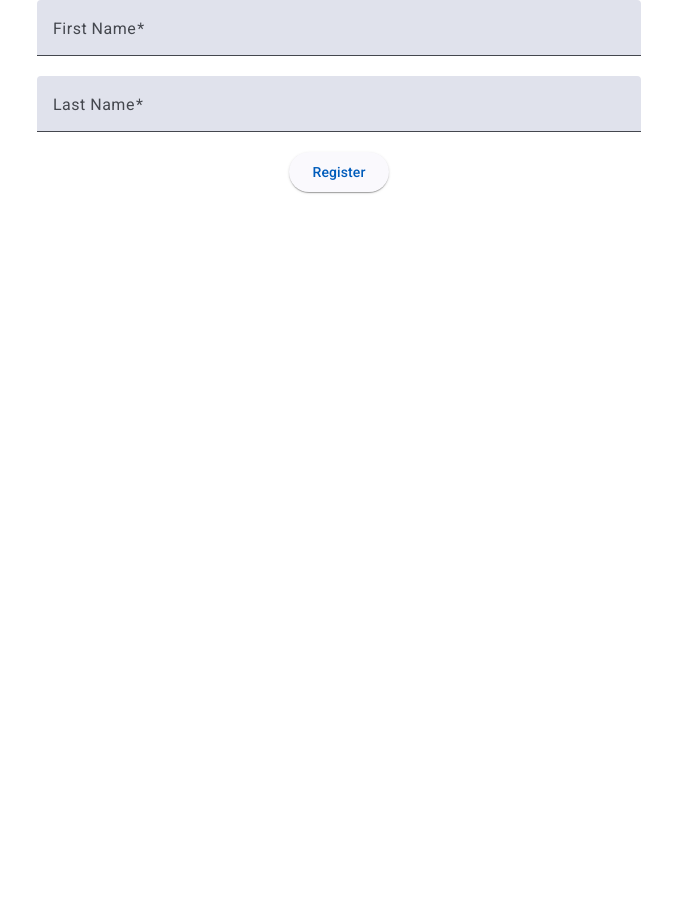
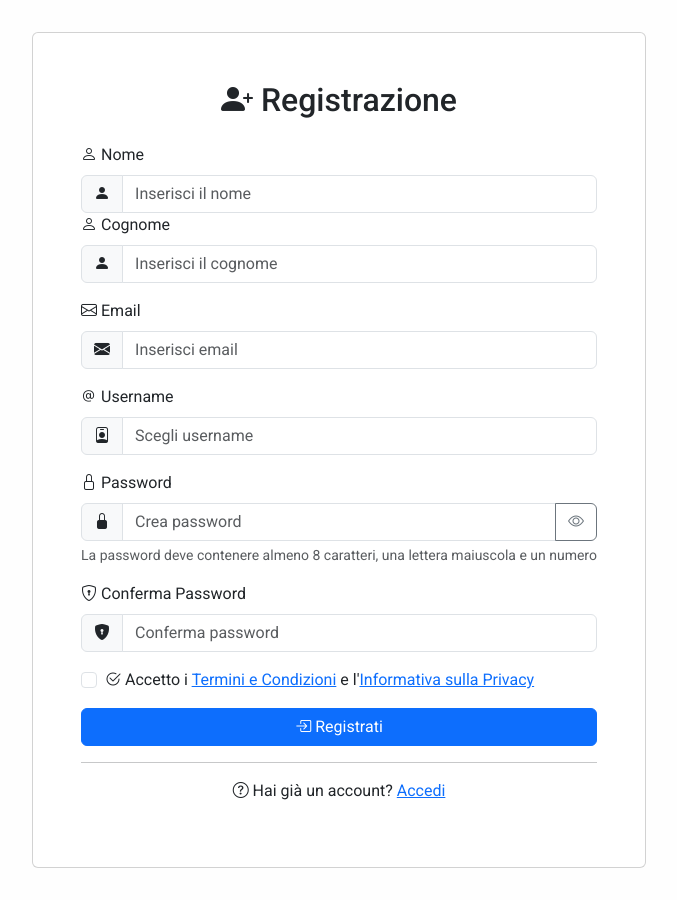
Before and after one commit to GCafa/FrontRently, an Angular app: page /register in a window 1280 px wide. Shown: the whole page, without its empty margins (301-978 px from the left). Before the commit the page ends 800 px from the top, so only its background shows below. Built offline with nearby package versions, Linux system fonts and the light colour scheme.

Commit message:
primo commit

```diff
--- a/package.json
+++ b/package.json
@@ -20,6 +20,7 @@
     "@angular/platform-browser-dynamic": "^19.2.0",
     "@angular/router": "^19.2.0",
     "bootstrap": "^5.3.5",
+    "jwt-decode": "^4.0.0",
     "rxjs": "~7.8.0",
     "tslib": "^2.3.0",
     "zone.js": "~0.15.0"
--- a/src/app/components/register/register.component.css
+++ b/src/app/components/register/register.component.css
@@ -0,0 +1,99 @@
+/* Container principale del form */
+.registration-container {
+  display: flex;
+  justify-content: center;
+  align-items: center;
+  min-height: 100vh;
+  background-color: #fefefe;
+  padding: 2rem;
+}
+
+/* Card del form */
+.registration-form {
+  background-color: #fff;
+  padding: 2rem 3rem;
+  border-radius: 16px;
+  box-shadow: 0 6px 20px rgba(0,0,0,0.1);
+  max-width: 400px;
+  width: 100%;
+}
+
+/* Titolo */
+.registration-form h2 {
+  margin-bottom: 1.5rem;
+  font-size: 1.8rem;
+  text-align: center;
+  color: #333;
+}
+
+/* Input group */
+.form-group {
+  margin-bottom: 1.2rem;
+  display: flex;
+  flex-direction: column;
+}
+
+/* Etichette */
+.form-group label {
+  margin-bottom: 0.5rem;
+  font-weight: 500;
+  color: #444;
+}
+
+/* Input */
+.form-group input {
+  padding: 0.8rem 1rem;
+  border: 1px solid #ccc;
+  border-radius: 12px;
+  font-size: 1rem;
+  transition: border-color 0.3s ease;
+}
+
+.form-group input:focus {
+  border-color: #ff5a5f;
+  outline: none;
+}
+
+/* Bottone di registrazione */
+.register-btn {
+  margin-top: 1.2rem;
+  padding: 0.9rem 1rem;
+  width: 100%;
+  border: none;
+  border-radius: 12px;
+  background-color: #ff5a5f;
+  color: #fff;
+  font-size: 1.1rem;
+  font-weight: bold;
+  cursor: pointer;
+  transition: background-color 0.3s ease;
+}
+
+.register-btn:hover {
+  background-color: #e14c4f;
+}
+
+/* Link login */
+.login-link {
+  text-align: center;
+  margin-top: 1rem;
+  font-size: 0.9rem;
+  color: #666;
+}
+
+.login-link a {
+  color: #ff5a5f;
+  text-decoration: none;
+  font-weight: 500;
+}
+
+.login-link a:hover {
+  text-decoration: underline;
+}
+
+/* Responsive */
+@media (max-width: 480px) {
+  .registration-form {
+    padding: 1.5rem 1.5rem;
+  }
+}
--- a/src/app/components/register/register.component.html
+++ b/src/app/components/register/register.component.html
@@ -1,17 +1,150 @@
-<div class="row w-100 mx-0">
-  <form
-    [formGroup]="formRegister"
-    class="col-6 mx-auto text-center"
-    (ngSubmit)="register()"
-  >
-    <mat-form-field class="w-100">
-      <mat-label>First Name</mat-label>
-      <input formControlName="firstName" type="text" matInput>
-    </mat-form-field>
-    <mat-form-field class="w-100">
-      <mat-label>Last Name</mat-label>
-      <input formControlName="lastName" type="text" matInput>
-    </mat-form-field>
-    <button mat-raised-button>Register</button>
-  </form>
+<!DOCTYPE html>
+<html lang="it">
+<head>
+  <meta charset="UTF-8">
+  <meta name="viewport" content="width=device-width, initial-scale=1.0">
+  <title>Registrazione Utente</title>
+  <!-- Bootstrap CSS -->
+
+  <!-- Bootstrap Icons -->
+  <link rel="stylesheet" href="https://cdn.jsdelivr.net/npm/bootstrap-icons@1.11.0/font/bootstrap-icons.css">
+
+</head>
+<body>
+<div class="container registration-container">
+  <div class="card">
+    <div class="card-body p-4 p-md-5">
+      <h2 class="text-center mb-4">
+        <i class="bi bi-person-plus-fill"></i> Registrazione
+      </h2>
+
+      <!-- Nome e Cognome -->
+      <div class="mb-3">
+        <label for="firstName" class="form-label">
+          <i class="bi bi-person"></i> Nome
+        </label>
+        <div class="input-group">
+                            <span class="input-group-text">
+                                <i class="bi bi-person-fill"></i>
+                            </span>
+          <input type="text" class="form-control" id="firstName" placeholder="Inserisci il nome" required>
+        </div>
+
+
+        <div class="mb-3">
+          <label for="lastName" class="form-label">
+            <i class="bi bi-person"></i> Cognome
+          </label>
+          <div class="input-group">
+                            <span class="input-group-text">
+                                <i class="bi bi-person-fill"></i>
+                            </span>
+            <input type="text" class="form-control" id="lastName" placeholder="Inserisci il cognome" required>
+          </div>
+        </div>
+
+        <!-- Email -->
+        <div class="mb-3">
+          <label for="email" class="form-label">
+            <i class="bi bi-envelope"></i> Email
+          </label>
+          <div class="input-group">
+                            <span class="input-group-text">
+                                <i class="bi bi-envelope-fill"></i>
+                            </span>
+            <input type="email" class="form-control" id="email" placeholder="Inserisci email" required>
+          </div>
+        </div>
+
+        <!-- Username -->
+        <div class="mb-3">
+          <label for="username" class="form-label">
+            <i class="bi bi-at"></i> Username
+          </label>
+          <div class="input-group">
+                            <span class="input-group-text">
+                                <i class="bi bi-person-badge"></i>
+                            </span>
+            <input type="text" class="form-control" id="username" placeholder="Scegli username" required>
+          </div>
+        </div>
+
+        <!-- Password -->
+        <div class="mb-3">
+          <label for="password" class="form-label">
+            <i class="bi bi-lock"></i> Password
+          </label>
+          <div class="input-group">
+                            <span class="input-group-text">
+                                <i class="bi bi-lock-fill"></i>
+                            </span>
+            <input type="password" class="form-control" id="password" placeholder="Crea password" required>
+            <button class="btn btn-outline-secondary" type="button" id="togglePassword">
+              <i class="bi bi-eye"></i>
+            </button>
+          </div>
+          <div class="form-text">La password deve contenere almeno 8 caratteri, una lettera maiuscola e un numero</div>
+        </div>
+
+        <!-- Conferma Password -->
+        <div class="mb-3">
+          <label for="repeatPassword" class="form-label">
+            <i class="bi bi-shield-lock"></i> Conferma Password
+          </label>
+          <div class="input-group">
+                            <span class="input-group-text">
+                                <i class="bi bi-shield-lock-fill"></i>
+                            </span>
+            <input type="password" class="form-control" id="repeatPassword" placeholder="Conferma password" required>
+          </div>
+        </div>
+
+        <!-- Termini e condizioni -->
+        <div class="mb-3 form-check">
+          <input type="checkbox" class="form-check-input" id="agreeTerms" required>
+          <label class="form-check-label" for="agreeTerms">
+            <i class="bi bi-check2-circle"></i> Accetto i <a href="#">Termini e Condizioni</a> e l'<a href="#">Informativa sulla Privacy</a>
+          </label>
+        </div>
+
+        <!-- Bottone Registrati -->
+        <div class="d-grid gap-2 mb-3">
+          <button type="submit" class="btn btn-primary btn-register">
+            <i class="bi bi-box-arrow-in-right"></i> Registrati
+          </button>
+        </div>
+
+        <hr>
+
+        <!-- Hai già un account -->
+        <div class="text-center">
+          <p>
+            <i class="bi bi-question-circle"></i> Hai già un account? <a href="login">Accedi</a>
+          </p>
+        </div>
+      </div>
+    </div>
+  </div>
 </div>
+<!-- Bootstrap JavaScript Bundle with Popper -->
+<script src="https://cdn.jsdelivr.net/npm/bootstrap@5.3.0/dist/js/bootstrap.bundle.min.js"></script>
+
+<!-- Script per mostrare/nascondere password -->
+<script>
+  document.getElementById('togglePassword').addEventListener('click', function() {
+    const passwordInput = document.getElementById('password');
+    const icon = this.querySelector('i');
+
+    if (passwordInput.type === 'password') {
+      passwordInput.type = 'text';
+      icon.classList.remove('bi-eye');
+      icon.classList.add('bi-eye-slash');
+    } else {
+      passwordInput.type = 'password';
+      icon.classList.remove('bi-eye-slash');
+      icon.classList.add('bi-eye');
+    }
+  });
+</script>
+</body>
+</html>
--- a/src/app/model/body-register.ts
+++ b/src/app/model/body-register.ts
@@ -1,4 +1,8 @@
 export interface BodyRegister {
   firstName: string;
   lastName: string;
+  username: string;
+  email: string;
+  password: string;
+  repeatPassword: string;
 }
```
Also changed, not shown: 1 other file (tests, documents, lock files or other folders).
